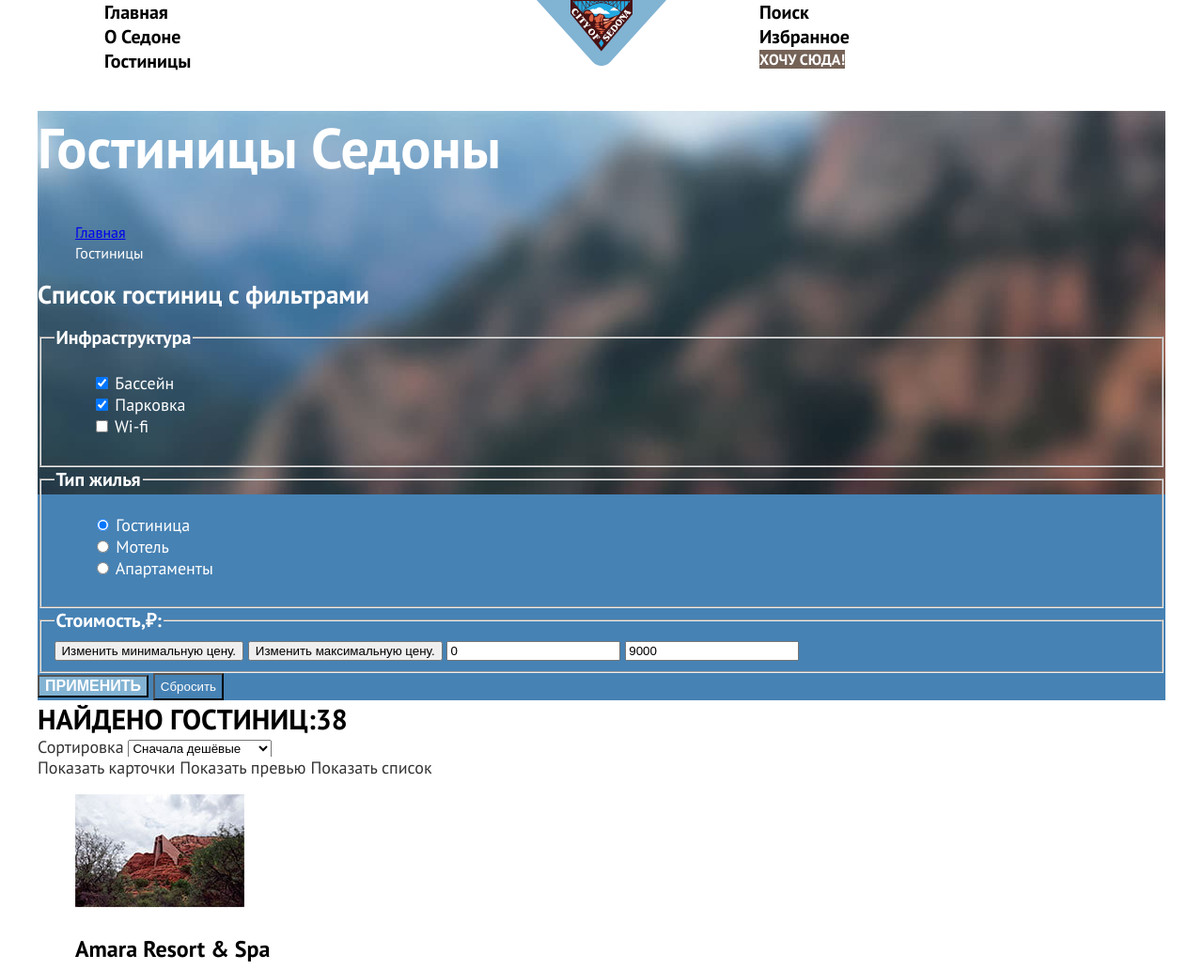
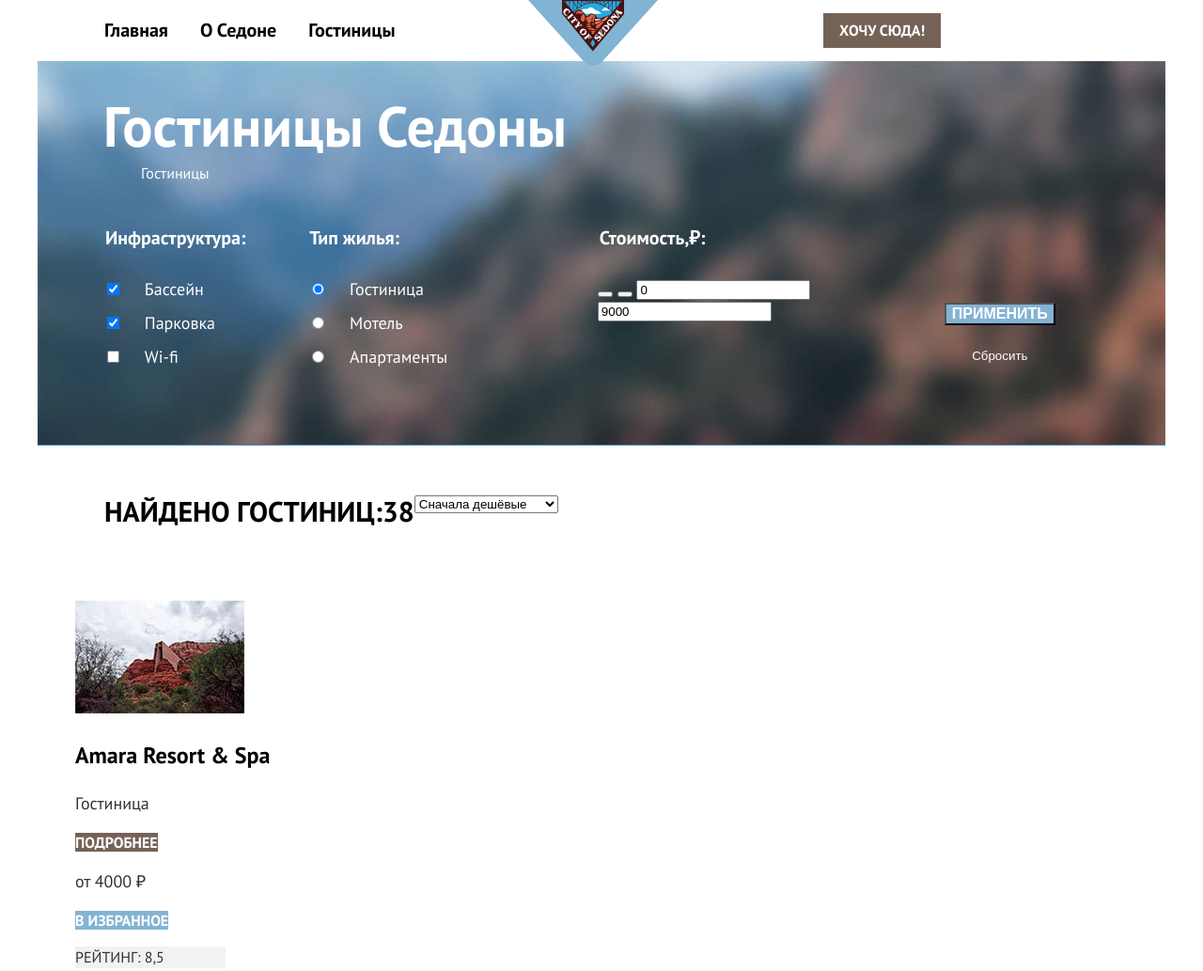
Before and after one commit to harrdy22/1892787-sedona-32, a plain HTML site: page catalog.html in a window 1280 px wide. Shown: the top 1033 px of the page at 94% size. Drawn offline with Linux system fonts and the light colour scheme.

Commit message:
Сетка страницы и крупных блоков на флексах для страницы каталога

```diff
--- a/catalog.html
+++ b/catalog.html
@@ -65,8 +65,9 @@
       <section class="catalog-hotels">
         <h2 class="visually-hidden">Список гостиниц с фильтрами</h2>
         <form class="catalog-filter" action="https://echo.htmlacademy.ru/" method="get">
+          <div class="list-hotels">
           <fieldset class="catalog-filter-group">
-            <legend class="catalog-filter-title">Инфраструктура</legend>
+            <legend class="catalog-filter-title">Инфраструктура:</legend>
             <ul class="catalog-filter-list">
               <li class="catalog-filter-item">
                 <input type="checkbox" name="pool" id="filter-pool" checked>
@@ -85,7 +86,7 @@
 
 
           <fieldset class="catalog-filter-group">
-            <legend class="catalog-filter-title">Тип жилья</legend>
+            <legend class="catalog-filter-title">Тип жилья:</legend>
             <ul class="catalog-filter-list">
               <li class="catalog-filter-item">
                 <input type="radio" id="type-hotel" name="type-habitation" value="hotel" checked>
@@ -102,7 +103,7 @@
             </ul>
           </fieldset>
 
-          <fieldset class="catalog-filter-group">
+          <fieldset class="catalog-filter-group filter-price">
             <legend class="catalog-filter-title">Стоимость,₽:</legend>
             <button class="range-toggle toggle-min" type="button">
               <span class="visually-hidden">Изменить минимальную цену.</span>
@@ -113,12 +114,20 @@
             <input class="catalog-filter-input" type="number" value="0" placeholder="от" name="min-price">
             <input class="catalog-filter-input" type="number" value="9000" placeholder="до" name="max-price">
           </fieldset>
+         <div class="button-general">
           <button class="button button-apply" type="submit">Применить</button>
           <button class="button button-reset" type="reset">Сбросить</button>
+        </div>
+        </div>
         </form>
-    </div>
+    </section>
+  </div>
 
 
+
+    <section>
+      <h2 class="visually-hidden">Список гостиниц</h2>
+      <div class="hotel-amenities">
     <span class="found-hotels">Найдено гостиниц:38</span>
     <form class="sorting-type">
       <label class="visually-hidden" for="sorting">Сортировка</label>
@@ -138,17 +147,23 @@
     <a href="#" class="button button-light">
       <span class="visually-hidden">Показать список</span>
     </a>
-    <ul class="search-list">
+  </div>
+
+  <ul class="search-list">
       <li class="search-hotels">
         <a class="search-hotels-link" href="#">
           <img class="search-hotels-image" src="img/hotels/hotel-1.jpg" width="180" height="120"
             alt="Amara Resort & Spa">
           <h3 class="search-hotels-title">Amara Resort & Spa</h3>
         </a>
+        <div class="hotel-info">
         <p class="search-hotels-type">Гостиница</p>
         <a class="search-hotels-more" href="#">Подробнее</a>
+      </div>
+      <div class="hotel-price">
         <p class="search-hotels-price">от 4000 ₽</p>
         <a class="search-hotels-favorites" href="#">В избранное</a>
+      </div>
         <p class="search-hotels-rating">Рейтинг: 8,5</p>
       </li>
       <li class="search-hotels">
@@ -156,10 +171,14 @@
           <img class="search-hotels-image" src="img/hotels/hotel-2.jpg" width="180" height="120" alt="Desert Quail Inn">
           <h3 class="search-hotels-title">Desert Quail Inn</h3>
         </a>
+        <div class="hotel-info">
         <p class="search-hotels-type">Мотель</p>
         <a class="search-hotels-more" href="#">Подробнее</a>
+      </div>
+      <div class="hotel-price">
         <p class="search-hotels-price">от 3000 ₽</p>
         <a class="search-hotels-favorites" href="#">В избранное</a>
+      </div>
         <p class="search-hotels-rating">Рейтинг: 8,9</p>
       </li>
       <li class="search-hotels">
@@ -168,10 +187,14 @@
             alt="Villas at Poco Diablo">
           <h3 class="search-hotels-title">Villas at Poco Diablo</h3>
         </a>
+        <div class="hotel-info">
         <p class="search-hotels-type">Апартаменты</p>
         <a class="search-hotels-more" href="#">Подробнее</a>
+      </div>
+      <div class="hotel-price">
         <p class="search-hotels-price">от 4000 ₽</p>
         <a class="search-hotels-favorites favorite" href="#">В избранном</a>
+      </div>
         <p class="search-hotels-rating">Рейтинг: 9,2</p>
       </li>
       <li class="search-hotels">
@@ -179,15 +202,21 @@
           <img class="search-hotels-image" src="img/hotels/hotel-4.jpg" width="180" height="120" alt="GreenTree Inn">
           <h3 class="search-hotels-title">GreenTree Inn</h3>
         </a>
+        <div class="hotel-info">
         <p class="search-hotels-type">Гостиница</p>
         <a class="search-hotels-more" href="#">Подробнее</a>
+        </div>
+        <div class="hotel-price">
         <p class="search-hotels-price">от 3000 ₽</p>
         <a class="search-hotels-favorites" href="#">В избранное</a>
+      </div>
         <p class="search-hotels-rating">Рейтинг: 9,2</p>
       </li>
     </ul>
+
     <button class="button search-hotels-loading" type="button">Загрузить ещё</button>
 
+    <div class="pagination-container">
     <ul class="pagination">
       <li class="pagination-item">
         <a class="pagination-link pagination-current">1</a>
@@ -215,8 +244,9 @@
         <option value="four">4</option>
       </select>
     </form>
-    </section>
   </div>
+</section>
+</div>
   </main>
   <footer class="page-footer">
     <div class="newsletters">
--- a/css/styles.css
+++ b/css/styles.css
@@ -47,35 +47,53 @@ body {
   padding-bottom: 94px;
 }
 .backgrond-catalog{
+  display: flex;
+  flex-direction: column;
   color: #FFFFFF;
   background-color: #4682B4;
   background-image: url("../img/catalog-background.jpg");
+  box-sizing: border-box;
   width: 1200px;
+  padding: 35px 70px 83px;
   background-repeat: no-repeat;
+}
+.page-header{
+  position: relative;
 }
 .navigation{
   display: flex;
   justify-content: space-between;
   box-sizing: border-box;
   width: 1200px;
-  padding-left: 71px;
+  padding-left: 54px;
   padding-right: 72px;
   margin: 0 auto;
 }
 
 .navigation-list{
+  display: flex;
   width: 360px;
-  margin: 0;
+  margin: 0px;
   padding: 0px;
   list-style-type: none;
 }
 .navigation-user{
   max-width: 360px;
+  align-items: center;
+}
+
+.navigation-logo{
+  margin-bottom: -1em;
 }
 .navigation-link {
+  display: block;
   font-size: 20px;
   line-height: 26px;
   font-weight: 700;
+  padding-top: 19px;
+  padding-bottom: 20px;
+  padding-right: 17px;
+  padding-left: 17px;
   text-align: center;
   color: #000000;;
   background-color: #FFFFFF;
@@ -84,7 +102,9 @@ body {
 .navigation-text{
   text-transform: uppercase;
   font-size: 16px;
-  line-height: 21px;
+  line-height: 18px;
+  padding-top: 9px;
+  padding-bottom: 10px;
   color: #FFFFFF;
   background-color: #756257;
 }
@@ -272,6 +292,9 @@ body {
   width: 720px;
 }
 .newsletters{
+  width: 1200px;
+  margin: 0 auto;
+  padding-bottom: 94px;
   text-align: center;
 }
 .newsletters-title{
@@ -279,8 +302,12 @@ body {
   font-weight: 700;
   font-size: 30px;
   line-height: 36px;
+  width: 720px;
+  margin: 0 auto;
+  padding-bottom: 15px;
   text-transform: uppercase;
 }
+
 .field{
   background-color: #F2F2F2;
 }
@@ -295,33 +322,77 @@ body {
 .inner-header-title{
   font-weight: 700;
   font-size: 60px;
-  line-height: 78px;
+  line-height: 68px;
+  margin-top: 0px;
+  margin-bottom: 5px;
+
+}
+.inner-header{
+  width: 1056px;
+}
+.catalog-hotels{
+  width: 1056px;
 }
 .breadcrumbs{
+  display: flex;
+  flex-direction: row;
+  margin-top: 0px;
+  margin-bottom: 45px;
   list-style-type: none;
 }
 .breadcrumbs-link{
   font-size: 16px;
 }
-
+.list-hotels {
+  display: flex;
+  flex-direction: row;
+}
 .catalog-filter-title{
   font-weight: 700;
   font-size: 20px;
   line-height: 26px;
+  margin-right: 64px;
+  margin-bottom: 30px;
 }
 .catalog-filter-list{
+  padding: 0px;
+  margin: 0px;
   list-style-type: none;
+}
+.catalog-filter-group{
+  padding: 0px;
+  margin: 0px;
+  border: none;
+}
+.catalog-filter-item{
+  margin-bottom: 13px;
+}
+.catalog-filter-item:last-child{
+  margin-bottom: 0px;
+}
+.filter-price{
+  margin-left: 145px;
+  width: 287px;
 }
 .control{
   line-height: 23px;
+  margin-left: 19px;
+}
+.button-general{
+display: flex;
+flex-direction: column;
+justify-content:flex-end;
+margin-left: 82px;
 }
 .button-apply{
   font-weight: 700;
   font-size: 16px;
+  margin-bottom: 20px;
   text-transform: uppercase;
 }
 .button-reset{
   background-color: transparent;
+  border: none;
   line-height: 23px;
 }
 .found-hotels{
@@ -340,6 +411,8 @@ body {
   list-style-type: none;
 }
 .search-hotels-title{
+  display: flex;
+  flex-direction: row;
   font-weight: 700;
   font-size: 24px;
   line-height: 31px;
@@ -386,7 +459,22 @@ body {
   text-align: center;
   text-transform: uppercase;
 }
+.search-hotels-loading{
+  width: 625px;
+  margin-top: 31px;
+  margin-left: 288px;
+  margin-right: 287px;
+  margin-bottom: 61px;
+  padding: 0px;
+  border: none;
+}
+.pagination-container{
+  display: flex;
+  margin: 0px 72px 89px;
+  background-color: #FFFFFF;
+}
 .pagination{
+  display: flex;
   list-style-type: none;
 }
 .pagination-link{
@@ -404,3 +492,22 @@ body {
 .hotels-total{
   line-height: 23px;
 }
+.hotel-amenities{
+  display: flex;
+  flex-direction: row;
+  margin: 50px 72px 76px 71px;
+}
+.visually-hidden{
+  margin: 0px;
+}
+
+.visually-hidden {
+  position: absolute;
+  width: 1px;
+  height: 1px;
+  margin: -1px;
+  padding: 0;
+  border: 0;
+  clip: rect(0 0 0 0);
+  overflow: hidden;
+}
```
